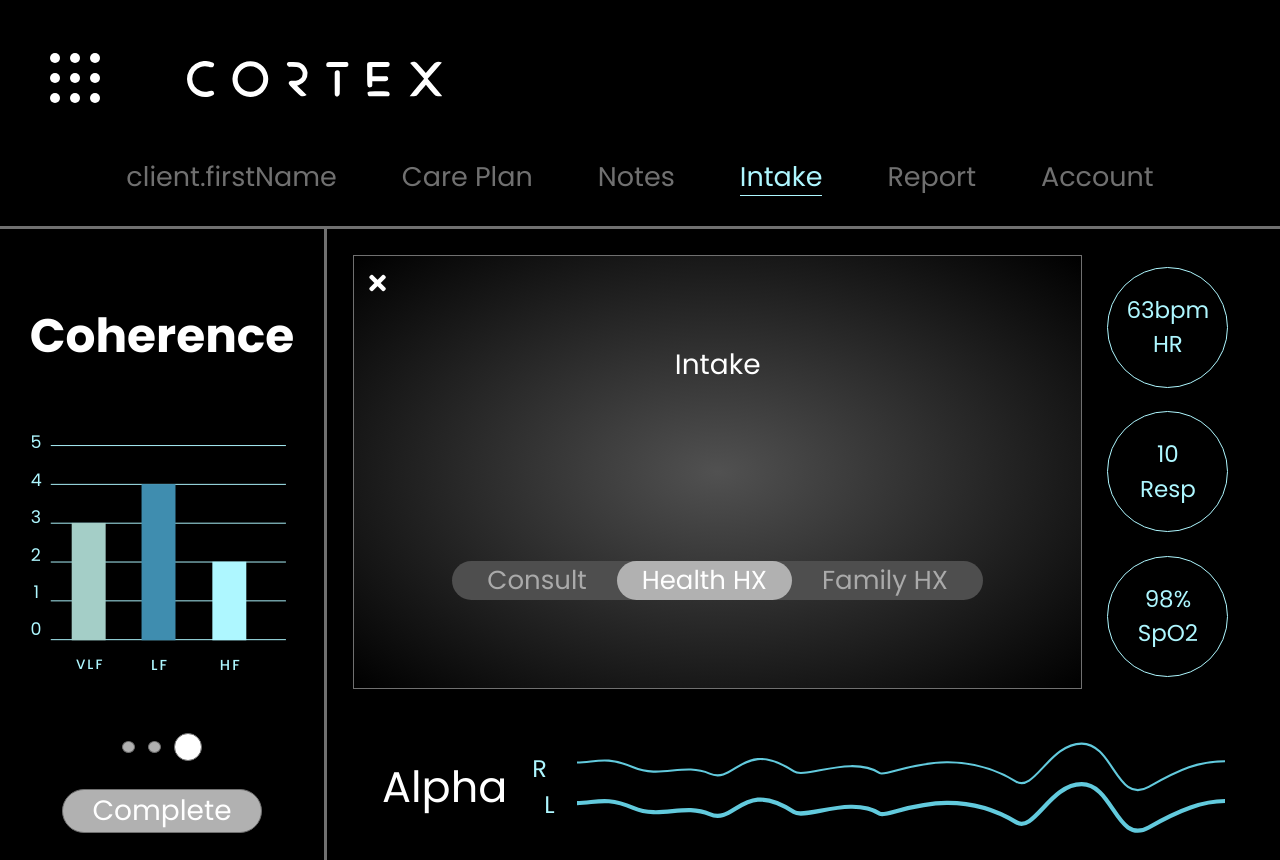
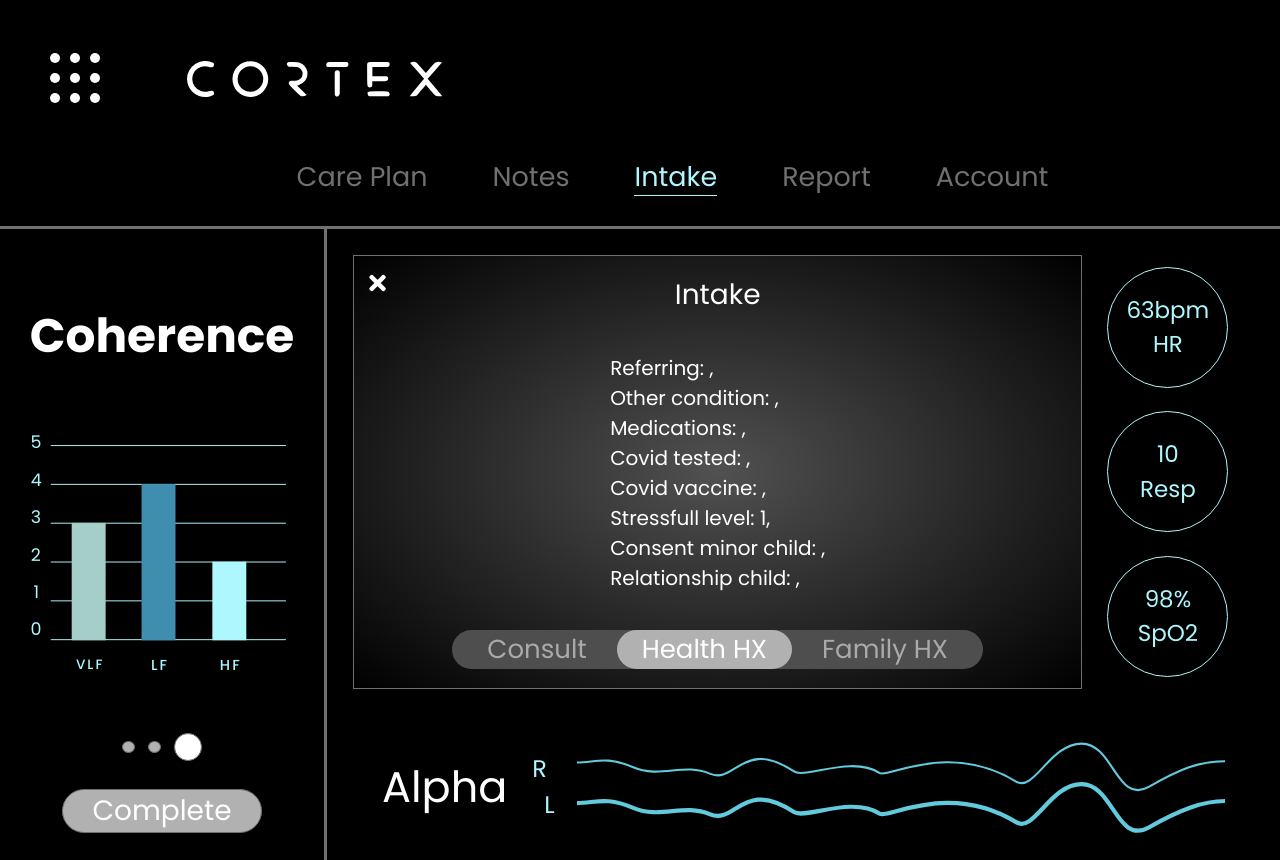
Before and after one commit to Simple2B/cortex-frontend, a React (Create React App) app: page /1/intake in a window 1280 px wide. Built offline with nearby package versions, Linux system fonts and the light colour scheme; sample sign-in values are in the browser's storage.

Commit message:
get client

```diff
--- a/src/components/ClientInfo/Intake/Intake.tsx
+++ b/src/components/ClientInfo/Intake/Intake.tsx
@@ -3,32 +3,32 @@ import { useLocation } from "react-router-dom";
 import NavBar from '../../NavBar/NavBar';
 import MenuInfoPatient from '../MenuInfoPatient/MenuInfoPatient';
 import { Client } from '../../../api/clientApi';
-import { instance } from '../../../api/axiosInstance';
+import {instance} from '../../../api/axiosInstance';
 import './intake.css';
+// import { clientApi } from "../../../api/clientApi";
 import { ReactComponent as IntakeDashboard } from '../../../images/intake_dashboard.svg';
 import { ReactComponent as IntakeAlpha } from '../../../images/intake_alpha.svg';
 
 
-
 const ClientDefault = {
-  api_key: "",
+  id: null,
   firstName: "",
   lastName: "",
   birthday: "",
   address: "",
   city: "",
   state: "",
-  zip: 0,
+  zip: "",
   phone: "",
   email: "",
   referring: "",
-  // conditions: list[str]
+  conditions: [],
   otherCondition: "",
-  // diseases: list[str]
+  diseases: [],
   medications: "",
-  covidTestedPositive: null,
-  covidVaccine:  null,
-  stressfulLevel: 0,
+  covidTestedPositive: "",
+  covidVaccine: "",
+  stressfulLevel: 1,
   consentMinorChild: false,
   relationshipChild: "",
 };
@@ -38,35 +38,30 @@ export default function Intake(): ReactElement {
   const location = useLocation();
   const splitLocation = location.pathname.split("/");
   const api_key = splitLocation[splitLocation.length - 2];
-  const [client, setClient] = useState<Client>();
+  const [client, setClient] = useState<Client>(ClientDefault);
 
-  const getClient = () =>  async (api_key: string): Promise<void> => {
+  const getClient = async () => {
     try {
       const response = await instance()
-      .get("api/client/client_intake");
-      setClient(response.data)
+      .get('api/client/get_client_intake');
+      console.log("GET: get_client_intake => ", response.data);
+      setClient(response.data);
     } catch (error: any) {
       // place to handle errors and rise custom errors
-      console.log('GET: error message =>  ', error.message);
-      console.log('error response data clients => ', error.response.data);
+      console.log('GET: error message get_client_intake =>  ', error.message);
+      console.log('error response data get_client_intake => ', error.response.data);
       throw new Error(error.message);
     };
-  };
-
+  }
 
   useEffect(() => {
-    getClient();
-    // setClient(clientDB);
+    // getClient()
   }, []);
-
-  console.log("client intake => ", client);
-
-  console.log("api_key => ", api_key);
 
   return (
     <>
         <NavBar />
-        <MenuInfoPatient api_key={api_key} name={'client.firstName'}/>
+        <MenuInfoPatient api_key={api_key} firstName={client.firstName}/>
         <div className="containerIntakeContent">
           <div className="coherence">
             <div className="coherenceTitleText">Coherence</div>
@@ -89,16 +84,16 @@ export default function Intake(): ReactElement {
               <div className="intakeInfoText_health">
                 <i className="fas fa-times"/>
                 <div className="intakeInfoText_healthTitle">Intake</div>
-                {/* <div className="clientIntakeInfo">
-                  <div>Referring: {client.referring},</div>
-                  <div>Other condition: {client.otherCondition},</div>
-                  <div>Medications: {client.medications},</div>
-                  <div>Covid tested: {client.covidTestedPositive},</div>
-                  <div>Covid vaccine:  {client.covidVaccine},</div>
-                  <div>Stressfull level: {client.stressfulLevel},</div>
-                  <div>Consent minor child: {client.consentMinorChild},</div>
-                  <div>Relationship child: {client.relationshipChild},</div>
-                </div> */}
+                <div className="clientIntakeInfo">
+                  <div>Referring: <span className="clientIntakeInfo_item">{client.referring}</span>,</div>
+                  <div>Other condition: <span className="clientIntakeInfo_item">{client.otherCondition}</span>,</div>
+                  <div>Medications: <span className="clientIntakeInfo_item">{client.medications}</span>,</div>
+                  <div>Covid tested: <span className="clientIntakeInfo_item">{client.covidTestedPositive}</span>,</div>
+                  <div>Covid vaccine:  <span className="clientIntakeInfo_item">{client.covidVaccine}</span>,</div>
+                  <div>Stressfull level: <span className="clientIntakeInfo_item">{client.stressfulLevel}</span>,</div>
+                  <div>Consent minor child: <span className="clientIntakeInfo_item">{client.consentMinorChild}</span>,</div>
+                  <div>Relationship child: <span className="clientIntakeInfo_item">{client.relationshipChild}</span>,</div>
+                </div>
                 <div className="intakeInfoText_healthBtn">
                   <div className="intake_btn">
                     Consult
@@ -140,7 +135,6 @@ export default function Intake(): ReactElement {
             </div>
           </div>
         </div>
-
     </>
   )
 }
```
